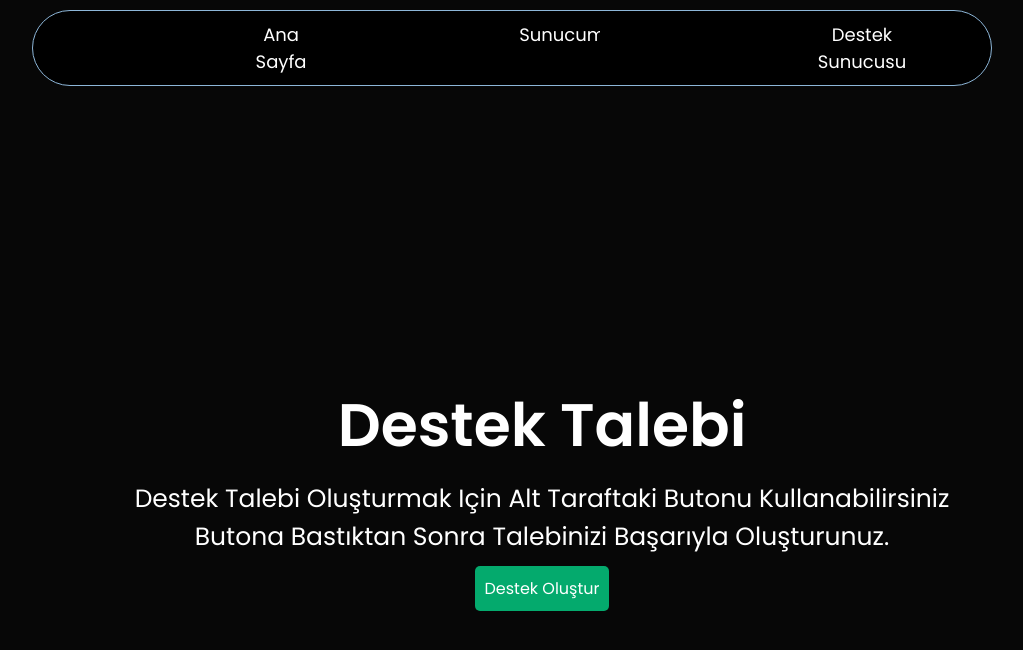
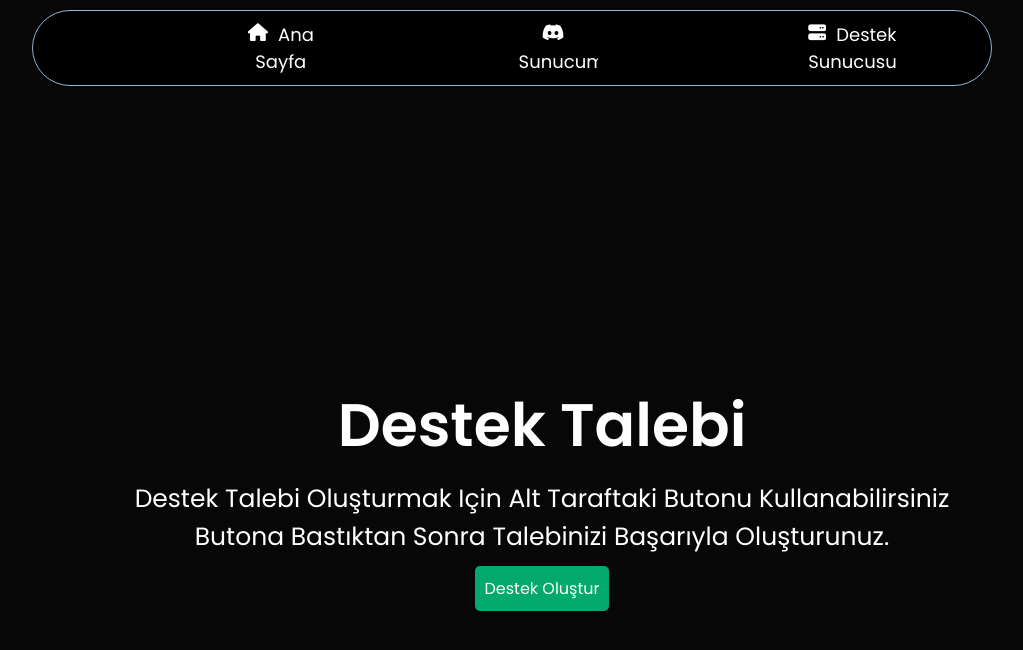
Before and after one commit to viantabu/discord-web-site, a plain HTML site: page destek.html in a window 1280 px wide. Shown: the top 650 px of the page, without its empty margins (128-1151 px from the left). Drawn offline with Linux system fonts and the light colour scheme.

Commit message:
Update destek.html

```diff
--- a/destek.html
+++ b/destek.html
@@ -3,6 +3,10 @@
   <head>
     <meta charset="UTF-8" />
     <meta http-equiv="X-UA-Compatible" content="IE=edge" />
+    <link
+      rel="stylesheet"
+      href="https://cdnjs.cloudflare.com/ajax/libs/font-awesome/6.4.0/css/all.min.css"
+    />
     <meta name="viewport" content="width=device-width, initial-scale=1.0" />
     <link rel="stylesheet" href="style.css" />
     <title>Destek</title>
@@ -10,10 +14,24 @@
   <body>
     <nav class="_navbar">
       <ul>
-        <li><a href="index.html">Ana Sayfa</a></li>
-        <li><a href="discord.html">Sunucumuz</a></li>
-        <li><a href="https://discord.gg/vianta">Destek Sunucusu</a></li>
-        <li><a class="active" href="destek.html">Destek</a></li>
+        <li>
+          <a href="index.html"><i class="fa-solid fa-house"></i>Ana Sayfa</a>
+        </li>
+        <li>
+          <a href="discord.html"
+            ><i class="fa-brands fa-discord"></i>Sunucumuz</a
+          >
+        </li>
+        <li>
+          <a href="https://discord.gg/vianta"
+            ><i class="fa-solid fa-server"></i>Destek Sunucusu</a
+          >
+        </li>
+        <li>
+          <a class="active" href="destek.html"
+            ><i class="fa-solid fa-phone"></i>Destek</a
+          >
+        </li>
       </ul>
     </nav>
     <section class="home">
```
